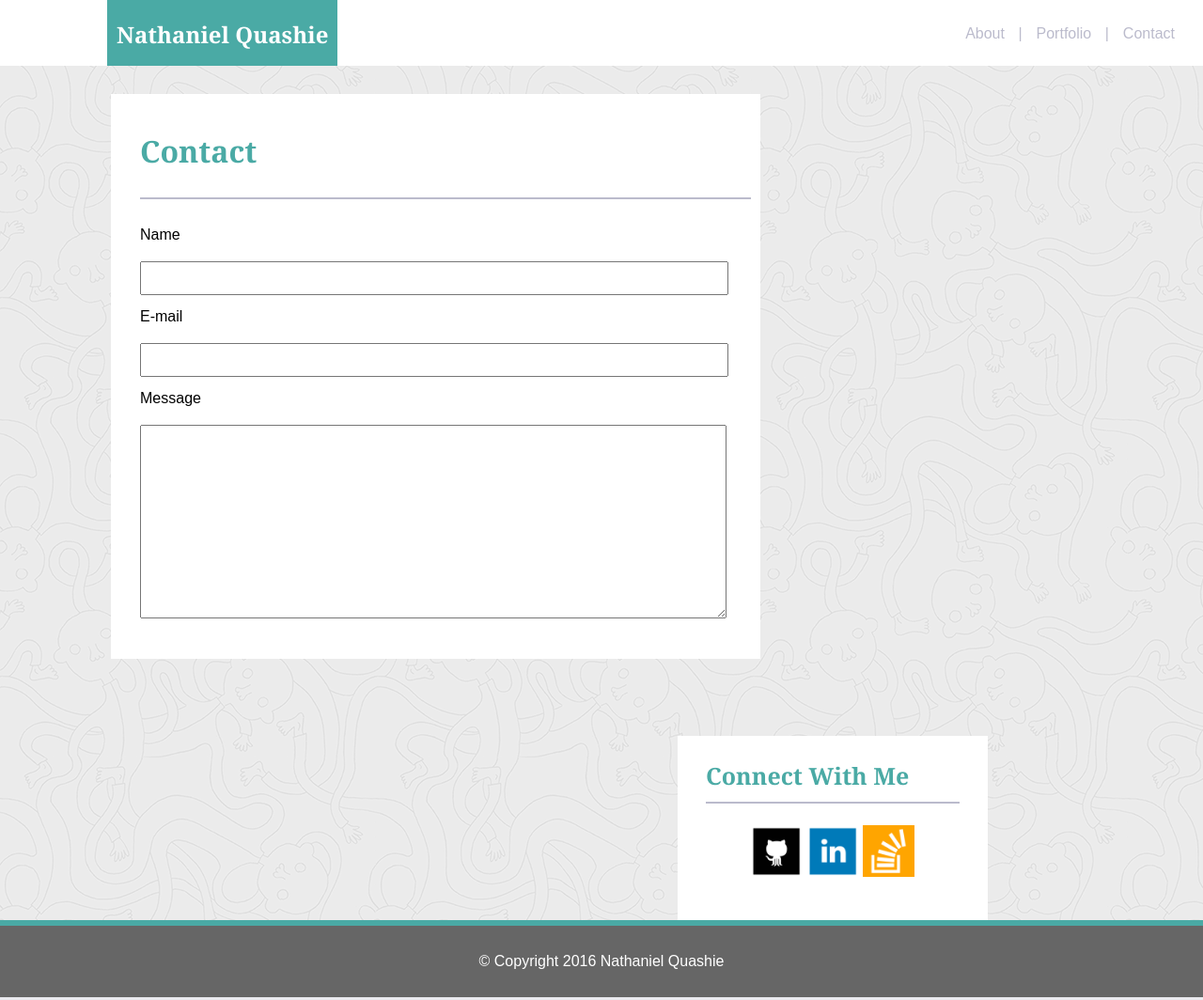
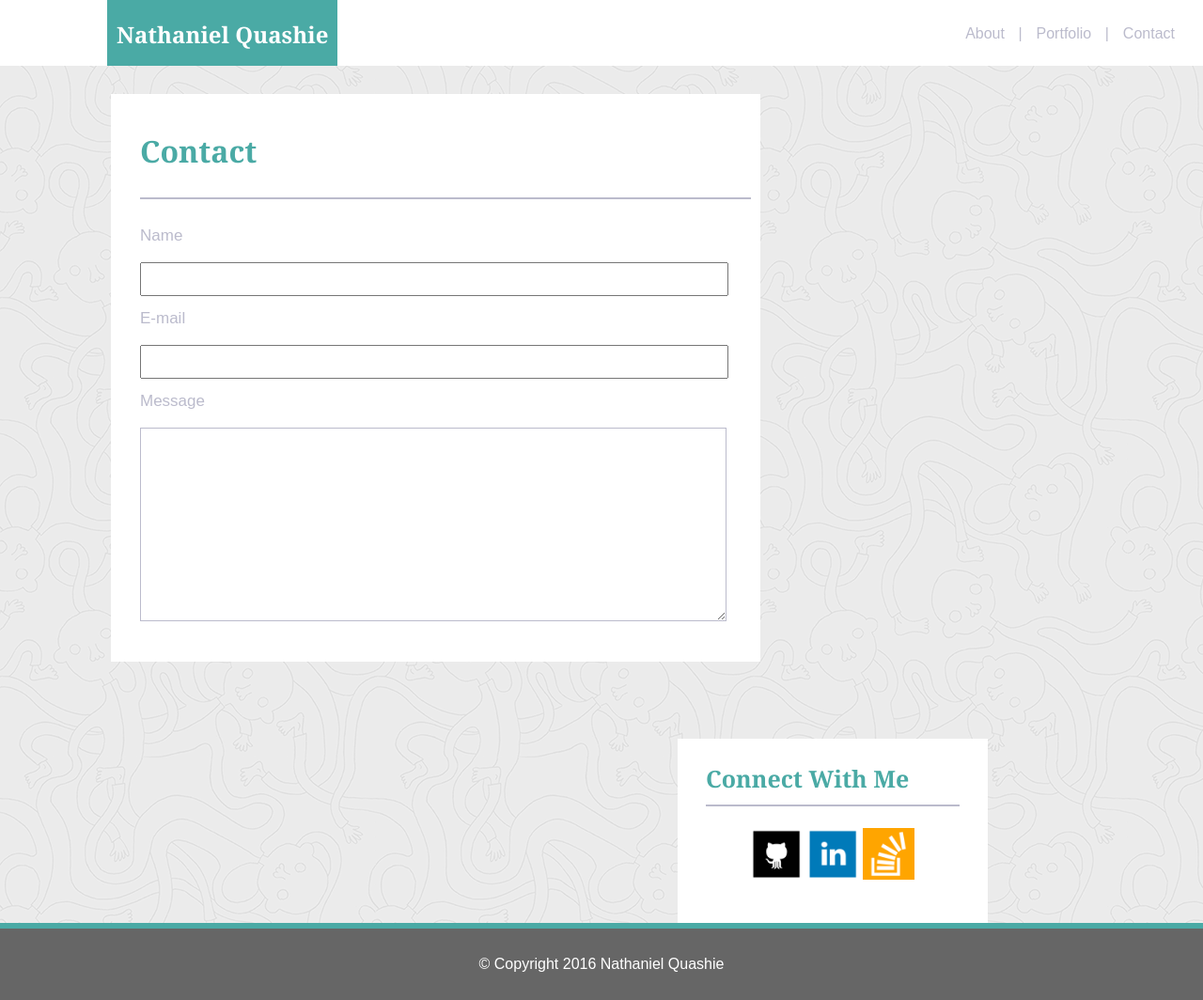
Before and after one commit to bklynate/Basic-portfolio, a PHP site: page /contact.html in a window 1280 px wide. Shown: the whole page at 94% size. Run offline with PHP 8.4, Linux system fonts and the light colour scheme.

Commit message:
add styles

```diff
--- a/assets/temp/css/styles.css
+++ b/assets/temp/css/styles.css
@@ -2,6 +2,10 @@ html,
 body {
   height: 100%;
   width: 100%;
+}
+
+html {
+  box-sizing: border-box;
 }
 
 body {
@@ -198,12 +202,13 @@ footer > p {
 
 #msg {
   height: 200px;
+  border-color: #bbc;
 }
 
-#label-name,
-#label-msg,
-#label-mail {
-  font-size: 15px;
+.label-name,
+.label-msg,
+.label-mail {
+  font-size: 17px;
   color: #bbc;
 }
 
--- a/index.html
+++ b/index.html
@@ -16,7 +16,7 @@
     </div>
     <ul class="navbar-right">
       <li><a href="/contact.html">Contact</a></li>
-      <li><a href="/prtfolio.html">Portfolio</a></li>
+      <li><a href="/portfolio.html">Portfolio</a></li>
       <li><a href="/">About</a></li>
     </ul>
   </nav>
```
Also changed, not shown: assets/css/styles.css (+11 -4 lines).
